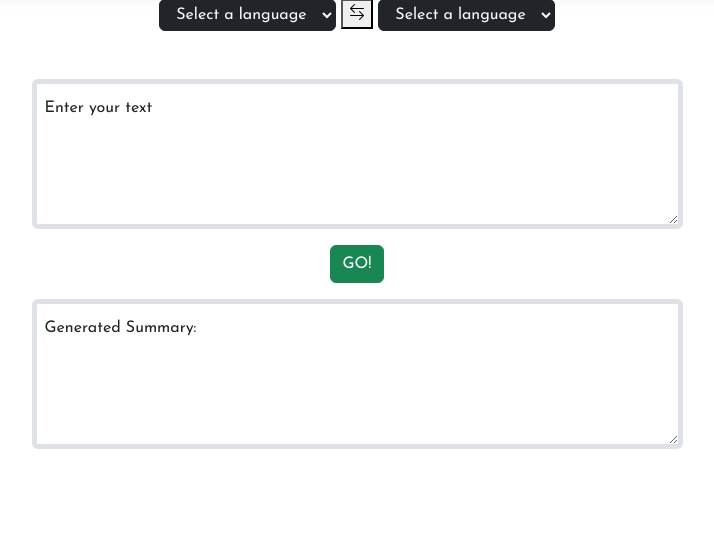
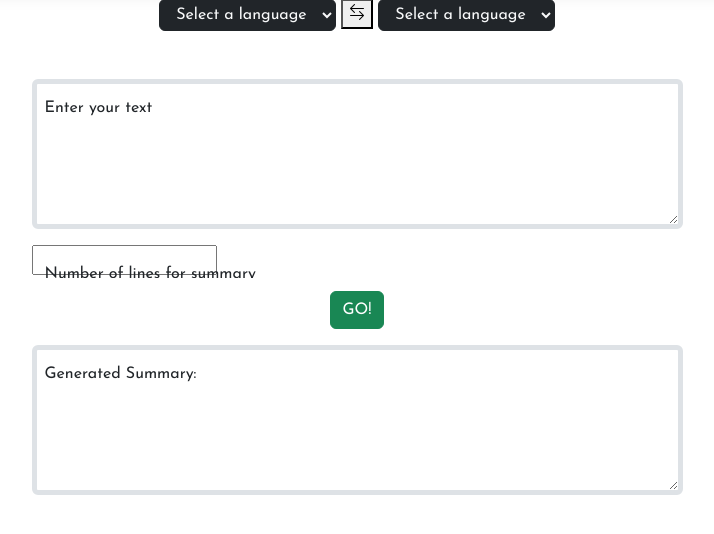
Before and after one commit to JinitVyas/langverse, a Django app: page / in a window 1280 px wide. Shown: the part 102-636 px from the top of the page, without its empty margins (283-997 px from the left). Run offline with Django 4.2, Linux system fonts and the light colour scheme.

Commit message:
summary feature add

```diff
--- a/Home/views.py
+++ b/Home/views.py
@@ -2,9 +2,18 @@
 from django.http import HttpResponse, HttpResponseBadRequest
 from translate import Translator
 
+# from sumy.parsers.plaintext import PlaintextParser
+# from sumy.nlp.tokenizers import Tokenizer
+# from sumy.summarizers.lsa import LsaSummarizer
+# import nltk
+
 from sumy.parsers.plaintext import PlaintextParser
 from sumy.nlp.tokenizers import Tokenizer
 from sumy.summarizers.lsa import LsaSummarizer
+from sumy.summarizers.text_rank import TextRankSummarizer
+from sumy.nlp.stemmers import Stemmer
+from sumy.utils import get_stop_words
+
 
 # Create your views here.
 def index(request):
@@ -24,9 +33,44 @@
 
         if output_lang and input_text:
             translator = Translator(output_lang)
-            translation_in_output_lang = translator.translate(to_eng(input_text))
+            translation_in_output_lang = translator.translate(summarize_text(to_eng(input_text), num_sentences = request.POST.get('numOfLines')))
             return HttpResponse(translation_in_output_lang)
         else:
+            print("Missing input text or output language.")
             return HttpResponseBadRequest("Missing input text or output language.")
     else:
+        print("Invalid request method.")
         return HttpResponseBadRequest("Invalid request method.")
+
+# def summarize_text(text, num_sentences=2):
+    # Initialize parser and tokenizer
+    # parser = PlaintextParser.from_string(text, Tokenizer("english"))
+
+    # # Initialize LSA Summarizer
+    # summarizer = LsaSummarizer()
+
+    # # Summarize the text
+    # summary = summarizer(parser.document, num_sentences)
+
+    # # Join the summarized sentences into a single string
+    # summarized_text = " ".join([str(sentence) for sentence in summary])
+
+    # return summarized_text
+
+def summarize_text(text, num_sentences=3, summarization_model='LSA'):
+    # Preprocess the input text if necessary
+
+    # Create a parser object
+    parser = PlaintextParser.from_string(text, Tokenizer("english"))
+
+    # Initialize the summarization model
+    if summarization_model == 'LSA':
+        summarizer = LsaSummarizer(Stemmer("english"))
+
+    # Summarize the text
+    summary = summarizer(parser.document, num_sentences)
+
+    # Join the summarized sentences into a single string
+    summarized_text = " ".join([str(sentence) for sentence in summary])
+
+    return summarized_text
--- a/templates/index.html
+++ b/templates/index.html
@@ -181,7 +181,12 @@
                 <div class="form-floating">
                     <textarea class="form-control border-5" placeholder="Leave a comment here" name="inputText" id="inputText"
                     style="height: 150px"></textarea>
-                    <label for="floatingTextarea1">Enter your text</label>
+                    <label for="inputText">Enter your text</label>
+
+                </div>
+                <div class="form-floating mt-3 d-flex">
+                    <input type="number" id="numOfLines" name="numOfLines">
+                    <label for="numOfLines">Number of lines for summary</label>
                 </div>
 
                 <div class="form-floating w-100 d-flex justify-content-center mt-3">
```
